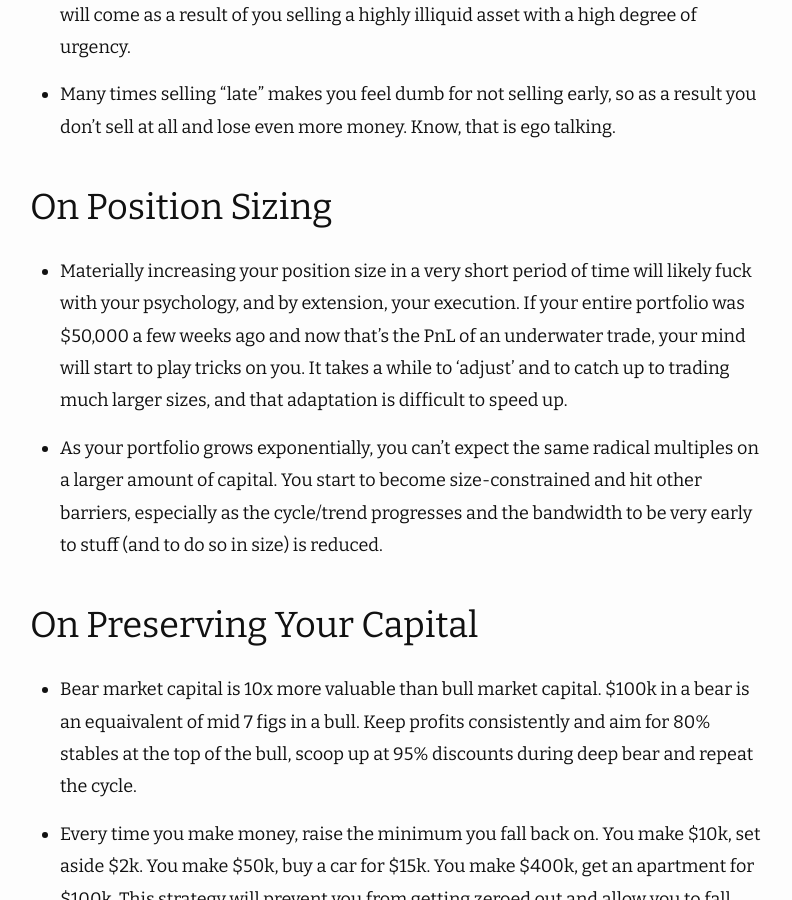
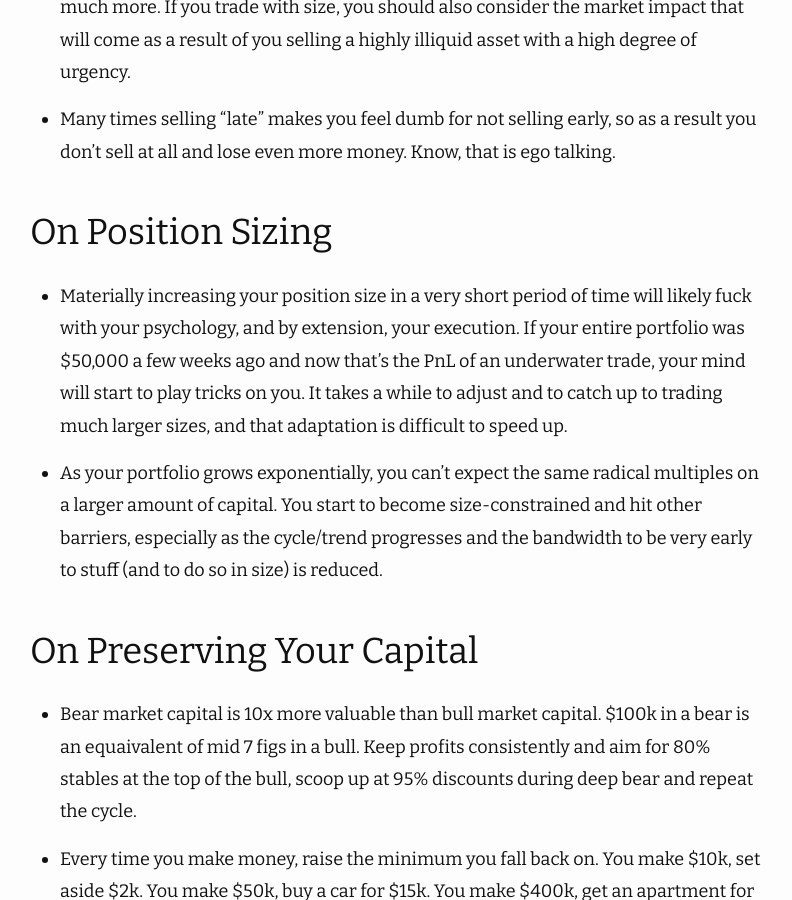
Before and after one commit to deeintech/deeintech.github.io, a Jekyll site: the page built from _posts/2025-03-05-playbook.md, in a window 1280 px wide and 900 px high, scrolled down 27747 px. Shown: the whole window, without its empty margins (240-1032 px from the left). Built offline with Jekyll 4.4.1, drawn with Linux system fonts in a browser that asks for light colours; nearby versions of some CDN libraries; some of the changed text lies outside the part shown.

Commit message:
batch update 8

```diff
--- a/_posts/2025-03-05-playbook.md
+++ b/_posts/2025-03-05-playbook.md
@@ -196,7 +196,7 @@
 
 2. **Current cycle narrative, trend, theme**. Every cycle favors a different set of narratives and trends. That means you have to bet on different L1 every cycle to outperform the market. But there are exceptions to this rule. ETH and SOL tend to stay relevant as the main L1 casino of each cycle. I call those **evergreen casinos** with evergreen teams that know how to adapt and deliver a new form of activity as the market evolves, becomes more mature, or more degen.
 
-3. **Liquidity expansion environment aka QE**. As mentioned earlier, ETH and alts do fantastic when there's enough new liquidity coming into the markets. Be aware, we need fresh liquidity to have a great run. 2024 was an example of recycling of existing liquidity and so the L1 trade (SOL) didn't outperform BTC.
+3. **Liquidity expansion environment, aka QE**. As mentioned earlier, ETH and alts do fantastic when there's enough new liquidity coming into the markets. Be aware, we need fresh liquidity to have a great run. 2024 was an example of recycling of existing liquidity and so the L1 trade (SOL) didn't outperform BTC.
 
 Note, major L1 casinos tend to have a **prolonged multi-month speculation demand** with the final blow-off top FOMO and mass extraction event that brings a lot of Web2/retail money. Examples:
 
@@ -387,7 +387,7 @@
 
 ## On Position Sizing
 
-- Materially increasing your position size in a very short period of time will likely fuck with your psychology, and by extension, your execution. If your entire portfolio was $50,000 a few weeks ago and now that's the PnL of an underwater trade, your mind will start to play tricks on you. It takes a while to 'adjust' and to catch up to trading much larger sizes, and that adaptation is difficult to speed up.
+- Materially increasing your position size in a very short period of time will likely fuck with your psychology, and by extension, your execution. If your entire portfolio was $50,000 a few weeks ago and now that's the PnL of an underwater trade, your mind will start to play tricks on you. It takes a while to adjust and to catch up to trading much larger sizes, and that adaptation is difficult to speed up.
 
 - As your portfolio grows exponentially, you can't expect the same radical multiples on a larger amount of capital. You start to become size-constrained and hit other barriers, especially as the cycle/trend progresses and the bandwidth to be very early to stuff (and to do so in size) is reduced.
 
@@ -415,7 +415,7 @@
 
 Most traders have not outperformed buying and holding the S&P 500. Even fewer traders have outperformed buying and holding BTC. The general crowd tend to lose everything or end up in debt if they pick trader's route, a sad reality most influencers will never mention to you.
 
-That's why I will never endorse day trading. I will always favor long-term thesis-based investments aka home runs above anything else.
+That's why I will never endorse day trading. I will always favor long-term thesis-based investments, aka home runs above anything else.
 
 Besides, people who do TA will never be able to catch 100x-1000x in size. They get lost in the sauce and don't see the Big Picture. The key to wealth is to hold top coins within top themes for 12+ months.
 
```
Also changed, not shown: other parts of _posts/2025-03-05-playbook.md (+7 -7 lines).
